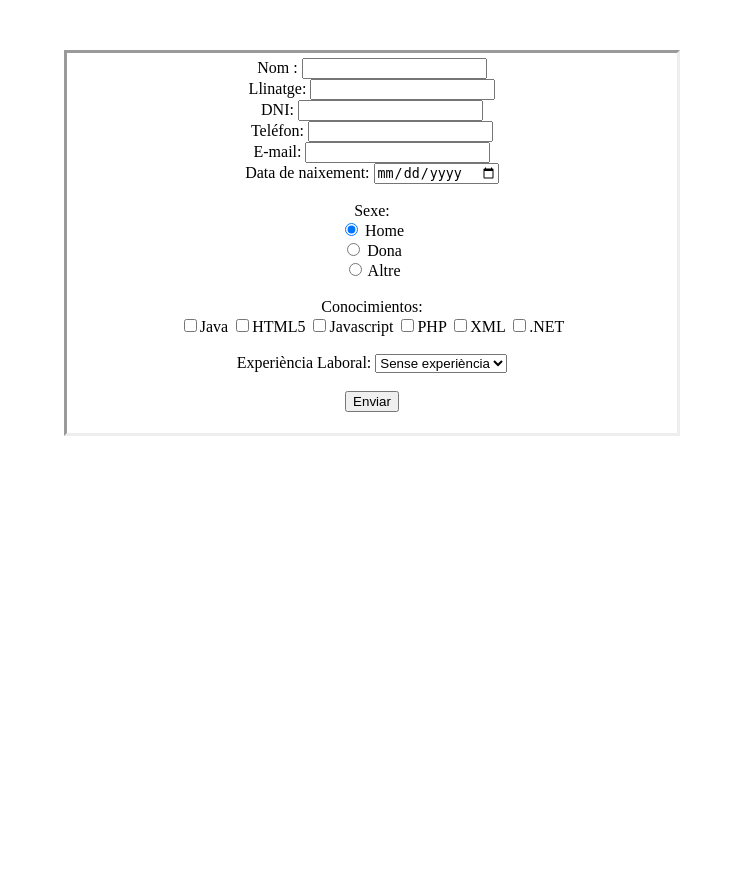
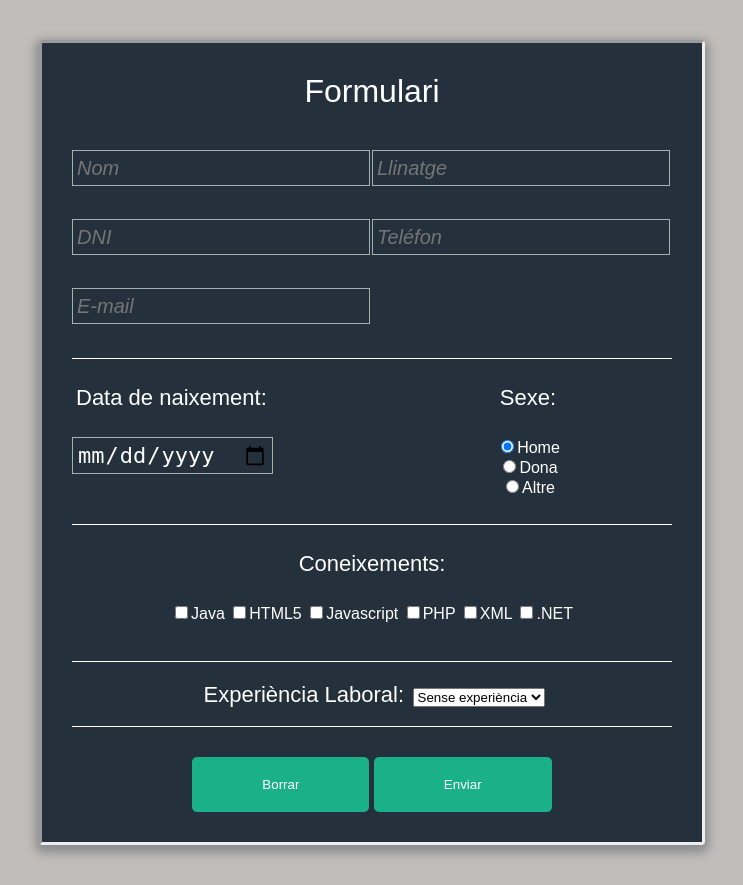
Before and after one commit to eneko19/EjersPhp, a PHP site: page /formulario.php in a window 1280 px wide. Shown: the whole page, without its empty margins (268-1011 px from the left). Before the commit the page ends 436 px from the top, so only its background shows below. Run offline with PHP 8.4, Linux system fonts and the light colour scheme.

Commit message:
30-10-2017

```diff
--- a/pracFormularios/css.css
+++ b/pracFormularios/css.css
@@ -1,6 +1,11 @@
-body{
-  margin-top: 50px;
-  text-align: center;
+body {
+  background: #c1bdba;
+  color: white;
+  font-family: 'Titillium Web', sans-serif;
+}
+table{
+  margin: auto;
+  background-color: black;
 }
 
 .form{
@@ -8,4 +13,134 @@ body{
   padding: 5px;
   width: 600px;
   border-style: inset;
+  text-align: center;
 }
+.form {
+  background: rgba(19, 35, 47, 0.9);
+  padding: 30px;
+  max-width: 600px;
+  margin: 40px auto;
+  border-radius: 4px;
+  box-shadow: 0 4px 10px 4px rgba(19, 35, 47, 0.3);
+}
+.tab-group {
+  padding-top: 30px;
+  text-align: center;
+}
+.errores{
+  display: none;
+  padding-bottom: 20px;
+}
+.aster{
+  margin: 10px;
+}
+input[type=submit] {
+    padding:20px 70px;
+    background: #1ab188;
+    color: #ffffff;
+    border:0 none;
+    cursor:pointer;
+    -webkit-border-radius: 5px;
+    border-radius: 5px;
+}
+input[type=reset] {
+    padding:20px 70px;
+    background: #1ab188;
+    color: #ffffff;
+    border:0 none;
+    cursor:pointer;
+    -webkit-border-radius: 5px;
+    border-radius: 5px;
+}
+input[type=submit]:hover {
+  background: #ccc;
+  color: #000;
+}
+input[type=reset]:hover {
+  background: #ccc;
+  color: #000;
+}
+h1 {
+  text-align: center;
+  color: #ffffff;
+  font-weight: 300;
+  margin: 0 0 40px;
+}
+p{
+  font-size: 22px;
+  padding: 4px;
+  background: none;
+  background-image: none;
+  color: #ffffff;
+}
+
+input[type=text], input[type=date]{
+  font-size: 22px;
+  display: block;
+  padding: 4px;
+  background: none;
+  background-image: none;
+  border: 1px solid #a0b3b0;
+  color: #ffffff;
+  border-radius: 0;
+  -webkit-transition: border-color .25s ease, box-shadow .25s ease;
+  transition: border-color .25s ease, box-shadow .25s ease;
+}
+input:focus {
+  outline: 0;
+  border-color: #1ab188;
+  color: #1ab188;
+}
+
+.cont2{
+  border-top: 1px solid white;
+  border-bottom: 1px solid white;
+  height:165px;
+}
+.conocimientos{
+  text-align: center;
+  padding-bottom: 20px;
+  border-bottom: 1px solid white;
+}
+.data{
+  text-align: left;
+  float: left;
+  width: 48%;
+}
+.radio{
+  width: 48%;
+  float: right;
+}
+.expLaboral{
+  padding-top: 20px;
+  border-bottom: 1px solid white;
+}
+span{
+  font-size: 22px;
+  padding: 4px;
+  background: none;
+  background-image: none;
+  color: #ffffff;
+}
+::-webkit-input-placeholder {
+  font-style: oblique;
+  font-size: 20px;
+}
+.field-wrap {
+  position: relative;
+  margin-bottom: 15px;
+}
+
+.top-row:after {
+  content: "";
+  display: table;
+  clear: both;
+}
+.top-row > div {
+  float: left;
+  width: 46%;
+  margin-right: 4%;
+}
+.top-row > div:last-child {
+  margin: 0;
+}
--- a/pracFormularios/formulario.php
+++ b/pracFormularios/formulario.php
@@ -2,17 +2,23 @@
 <?php
 	//inicialitzar les variables
 	$nom = $llinatge = $dni = $telefon = $email = $data = $sexe = $coneixements = $expLab = "";
-	$nomErr = $llinatgeErr = $dniErr = $telefonErr = $emailErr = "";
+	$nomErr = $llinatgeErr = $dniErr = $dniErro = $telefonErr = $emailErr = "";
 	$numSel = "";
-	$mostrar = false;
+	$comprobarEmail = "";
+	$mostrar = $mostrar2 = $mostrar3 = $mostrar4 = $mostrar5 = false;
 
+ //
 	if ( isset ( $_POST["expLab"] ) )
 			$expLab = $_POST["expLab"];
 	if ( isset ( $_POST["sexe"] ) )
 			$sexe= $_POST["sexe"];
 	if ( isset ( $_POST["data"] ) )
 			$data = $_POST["data"];
+	if ( isset ( $_POST["email"] ) )
+			$email = $_POST["email"];
 
+// Si no has insertado nada estará vacio si no está vacio
+// ejecuta el comentario
 	function test_input($data) {
 	  $data = trim($data);
 	  $data = stripslashes($data);
@@ -31,6 +37,7 @@
 	//Si ha estat processat el formulari, mostro els resultats
 	if (isset( $_POST['submit'] ) ) {
 
+ 	// Función para ver si la variable esta vacía
 		if (empty($_POST["nom"])) {
 			$mostrar = false;
 			$nomErr = "*";
@@ -41,12 +48,12 @@
 		}
 
 		if (empty($_POST["llinatge"])) {
-			$mostrar = false;
+			$mostrar2 = false;
 			$llinatgeErr = "*";
 		} else {
 			$llinatge = test_input($_POST["llinatge"]);
 			$llinatgeErr = "";
-			$mostrar = true;
+			$mostrar2 = true;
 		}
 		if (isset ($_POST["dni"])) {
 			$dni = $_POST["dni"];
@@ -56,26 +63,29 @@
 			if ($dni == "") {
 				$dniErr = "*";
 			}
-			elseif (!is_numeric($dniNumeros) || is_numeric($dniLetra) || $dniNum !== 9  ) {
-				$dniErr = "El DNI introducido no es válido";
+			elseif (!is_numeric($dniNumeros) || is_numeric($dniLetra) || $dniNum !== 9  || !(ctype_alpha($dniLetra))) {
+				$dniErr = "**";
+			}else {
+				$mostrar5 = true;
 			}
 
 		}
 		if (empty($_POST["telefon"])) {
-			$mostrar = false;
+			$mostrar3 = false;
 			$telefonErr = "*";
 		} else {
 			$telefon = test_input($_POST["telefon"]);
 			$telefonErr = "";
-			$mostrar = true;
+			$mostrar3 = true;
 		}
+
 		if (empty($_POST["email"])) {
-			$mostrar = false;
+				$mostrar4 = false;
 				$emailErr = "*";
+		} elseif(!filter_var($email, FILTER_VALIDATE_EMAIL)) {
+				$emailErr = "**";
 		}else {
-			$email = test_input($_POST["email"]);
-			$emailErr = "";
-			$mostrar = true;
+				$mostrar4 = true;
 		}
 
 		if (isset ($_POST["coneixements"])) {
@@ -89,10 +99,18 @@
 						$numSel = true;
 					}
 				}
+
+				// Si cualquier boolean es false se muestra el div errores
+				if (!$mostrar || !$mostrar2 || !$mostrar3 || !$mostrar4 || !$mostrar5 ) {
+						echo "<style> .errores{display:block}</style>";
 				}
-
-	if ($mostrar) {
+	}
+	// Si todos los booleans son true muestra la información
+	if ($mostrar && $mostrar2 && $mostrar3 && $mostrar4 && $mostrar5) {
 		?>
+		<div class="tablai">
+			<h1>Tabla de informació</h1>
+		</div>
 		<table border="2" cellspacing="0" cellpadding="2" >
 		 <tr>
 			 <th>Nom: </th>
@@ -139,35 +157,75 @@
 		</style>
 		<div class="form">
 
+		<div class="tab-content">
+			<h1>Formulari</h1>
 	  <form action="formulario.php" method="post">
-	  Nom :              <input type="text"   name="nom"><?php echo $nomErr ?><br>
-    Llinatge:          <input type="text" name="llinatge"><?php echo $llinatgeErr ?><br>
-    DNI:               <input type="text" name="dni"><?php echo $dniErr ?><br>
-    Teléfon:           <input type="text" name="telefon"><?php echo $telefonErr ?><br>
-	  E-mail:            <input type="text" name="email"><?php echo $emailErr ?><br>
-    Data de naixement: <input type="date" name="data"><br><br>
-    Sexe: <br>
-    <input type="radio" name="sexe" value="Home" checked> Home<br>
-    <input type="radio" name="sexe" value="Dona"> Dona<br>
-    <input type="radio" name="sexe" value="Altre"> Altre<br><br>
 
-    Conocimientos: <br>
+			<div class="errores">
+				<span class="aster">*	Camp Obligatori</span>
+				<span class="aster">**	Format incorrecte</span>
+			</div>
+
+			<div class="top-row">
+
+			<div class="field-wrap">
+				<input type="text" name="nom" placeholder="Nom<?php echo $nomErr ?>"><br>
+			</div>
+
+    	<div class="field-wrap">
+				<input type="text" name="llinatge" placeholder="Llinatge<?php echo $llinatgeErr ?>"><br>
+    	</div>
+
+			<div class="field-wrap">
+				<input type="text" name="dni" placeholder="DNI<?php echo $dniErr ?>"><br>
+			</div>
+
+			<div class="field-wrap">
+				<input type="text" name="telefon" placeholder="Teléfon<?php echo $telefonErr ?>"><br>
+			</div>
+
+			<div class="field-email">
+				<input type="text" name="email" placeholder="E-mail<?php echo $emailErr ?>"><br>
+			</div>
+			</div>
+		</div>
+				<div class="cont2">
+					<div class="data">
+						<p>Data de naixement:</p>
+						<input type="date" name="data"><br><br>
+					</div>
+					<div class="radio">
+						<p>Sexe:</p>
+						<input type="radio" name="sexe" value="Home" checked>Home<br>
+						<input type="radio" name="sexe" value="Dona">Dona<br>
+						<input type="radio" name="sexe" value="Altre">Altre<br>
+					</div>
+				</div>
+					<div class="conocimientos">
+						<p>Coneixements:</p>
 						<input type="checkbox" name="coneixements[]" value="java">Java
 						<input type="checkbox" name="coneixements[]" value="html5">HTML5
 						<input type="checkbox" name="coneixements[]" value="javascript">Javascript
 						<input type="checkbox" name="coneixements[]" value="php">PHP
 						<input type="checkbox" name="coneixements[]" value="xml">XML
 						<input type="checkbox" name="coneixements[]" value=".net">.NET<br><br>
+					</div>
 
-    Experiència Laboral:
+					<div class="expLaboral">
+						<span>Experiència Laboral:</span>
 						<select name="expLab">
 							<option >Sense experiència</option>
 							<option >< 1 any</option>
 							<option >< 2 anys</option>
 							<option >>2 anys</option>
 						</select><br><br>
+	</div>
+	<div class="tab-group">
+		<input type="reset" value="Borrar">
+		<input type="submit" name="submit" value="Enviar">
+	</div>
 
-    <input type="submit" name="submit" value="Enviar">
+
   <?php } ?>
 			</div>
 
```
Also changed, not shown: practicaObjec/Components.php (added, +33 -0 lines), 1 other file. Lines whose indentation alone changed are shown as unchanged.
